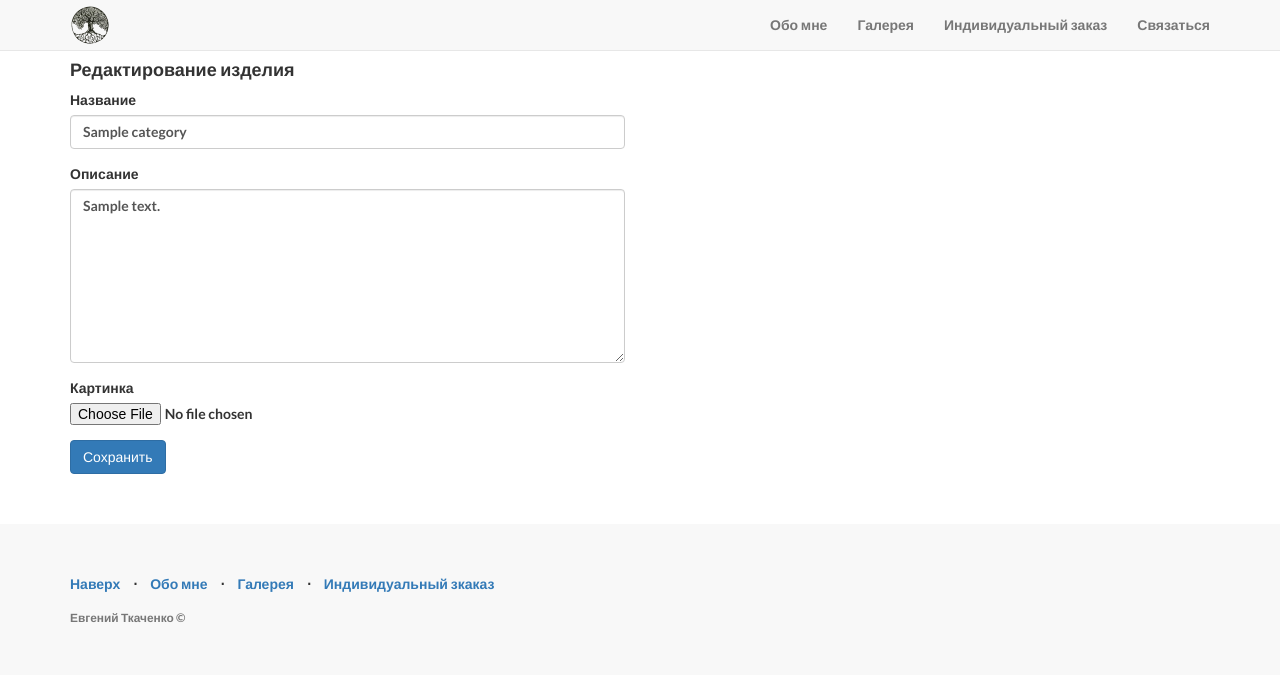
After one commit to EugenyPenepok/Wood, a Django app: page /category/1/edit in a window 1280 px wide. The commit adds this page. Shown: the top 675 px of the page. Run offline with Django 3.2, Linux system fonts and the light colour scheme; tables that the repository leaves empty hold one stand-in row (values such as "Sample post"); some libraries are stand-ins or nearby versions.

Commit message:
Добавил формы редактирования и добавления категорий

```diff
--- a/wood/static/css/style.css
+++ b/wood/static/css/style.css
@@ -358,7 +358,7 @@ p.copyright {
 .product-title, .rating, .product-description, .price, .vote, .sizes {
     margin-bottom: 15px; }
 
-product-description{
+.product-description{
     font-style: normal;
 }
 
@@ -443,3 +443,10 @@ product-description{
 .form{
     padding: 50px 0 ;
 }
+.btn-add{
+    margin: 20px 10px;
+}
+.box-shadow form{
+    display: inline;
+    padding-right:20px ;
+}
--- /dev/null
+++ b/wood/templates/editcategory.html
@@ -0,0 +1,36 @@
+{% extends "base.html" %}
+
+{% block rows %}
+{% load static %}
+
+<div class="container form">
+    <div class="col-xs-12 col-sm-12">
+    <h4>Редактирование изделия</h4>
+	<form method="POST" enctype="multipart/form-data" action="{% url 'category_edit' category.id %}" >
+
+				<div class="row">
+					<div class="form-group col-sm-6">
+						<label for="inputName">Название</label>
+						<input name="name" id="inputName" class="form-control" type="text" value="{{ category.name }}">
+					</div>
+                </div>
+
+				<div class="row">
+					<div class="form-group col-sm-6">
+						<label for="description">Описание</label>
+						<textarea name="comment" class="form-control" id="description" rows="8">{{ category.description }}</textarea>
+					</div>
+				</div>
+                <div class="row">
+                    <div class="form-group col-sm-6">
+					    <label for="image">Картинка</label>
+					    <input type="file" name="image" id="image"/>
+				    </div>
+                </div>
+                 <button type="submit" class="btn btn-primary">Сохранить</button>
+	</form>
+</div>
+</div>
+
+
+{% endblock %}
--- a/wood/urls.py
+++ b/wood/urls.py
@@ -5,6 +5,11 @@ from . import views
 urlpatterns = [
     url(r'^$', views.get_values, name='index'),
     url(r'^category$', views.get_category, name='category'),
+    url(r'^category/(?P<category_id>[0-9]+)/delete', views.category_delete, name='category_delete'),
+    url(r'^category/add$', views.category_add, name='category_add'),
+    url(r'^category/(?P<category_id>[0-9]+)/edit$', views.category_edit, name='category_edit'),
     url(r'^category/(?P<category_id>[0-9]+)$', views.get_category_content, name='category_content'),
+
     url(r'^category/(?P<category_id>[0-9]+)/product/add$', views.get_product_add, name='product_add')
+
 ]
--- a/wood/views.py
+++ b/wood/views.py
@@ -1,5 +1,5 @@
 from django.http import HttpResponse
-from django.shortcuts import render
+from django.shortcuts import render, redirect
 
 # Create your views here.
 from wood.models import *
@@ -33,3 +33,18 @@ def get_product_add(_request, category_id):
 def save_product(request):
     product = Product()
     return None
+
+
+def category_delete(_request, category_id):
+    Category.objects.get(pk=category_id).delete()
+    return redirect('category')
+
+
+def category_add(request):
+    return render(request, 'addcategory.html')
+
+
+def category_edit(request, category_id):
+    category = Category.objects.get(pk=category_id)
+    context = {"category": category}
+    return render(request, 'editcategory.html', context)
```
Also changed, not shown: wood/templates/addcategory.html (added, +36 -0 lines), wood/templates/category.html (+10 -12 lines).
